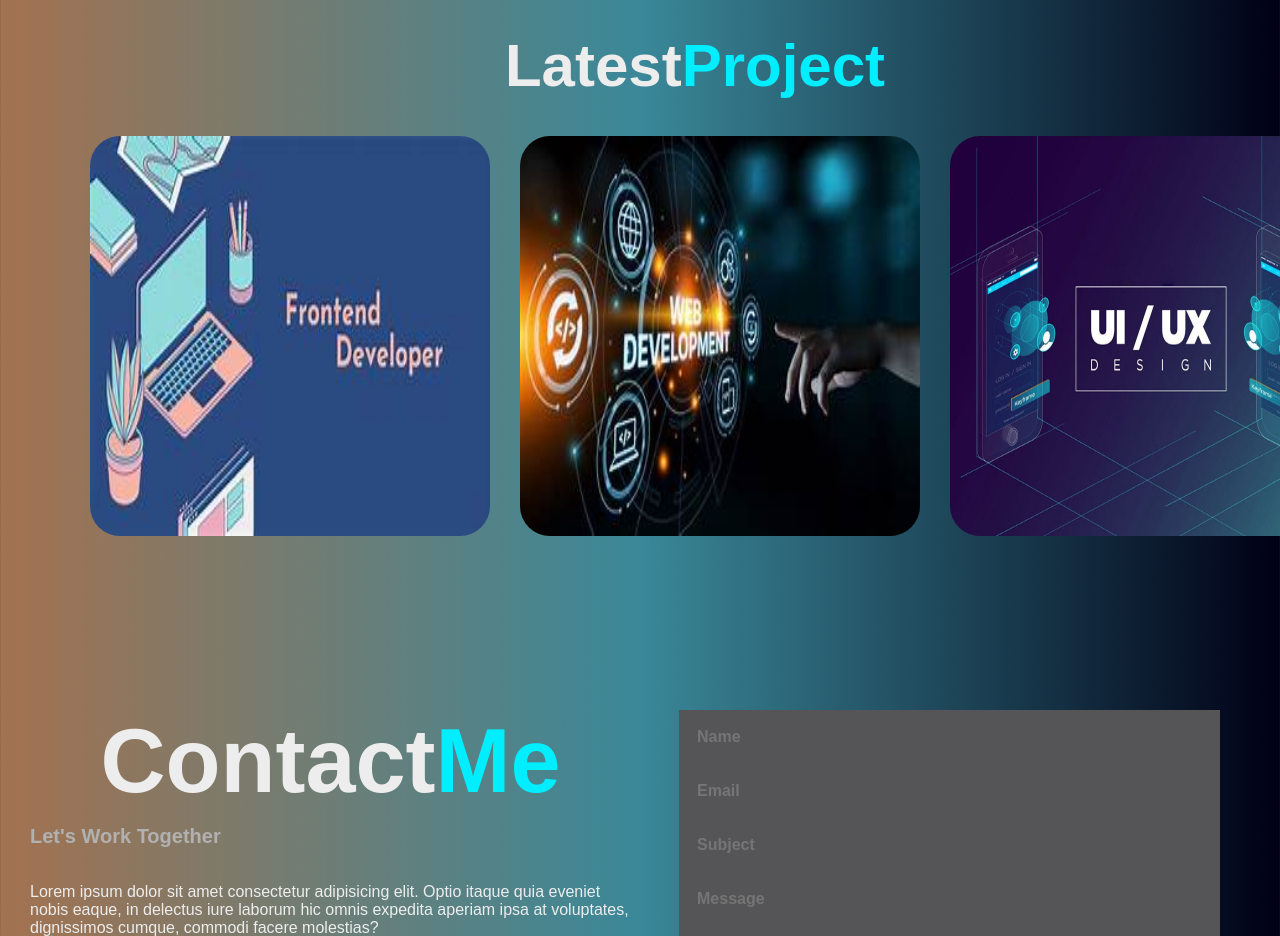
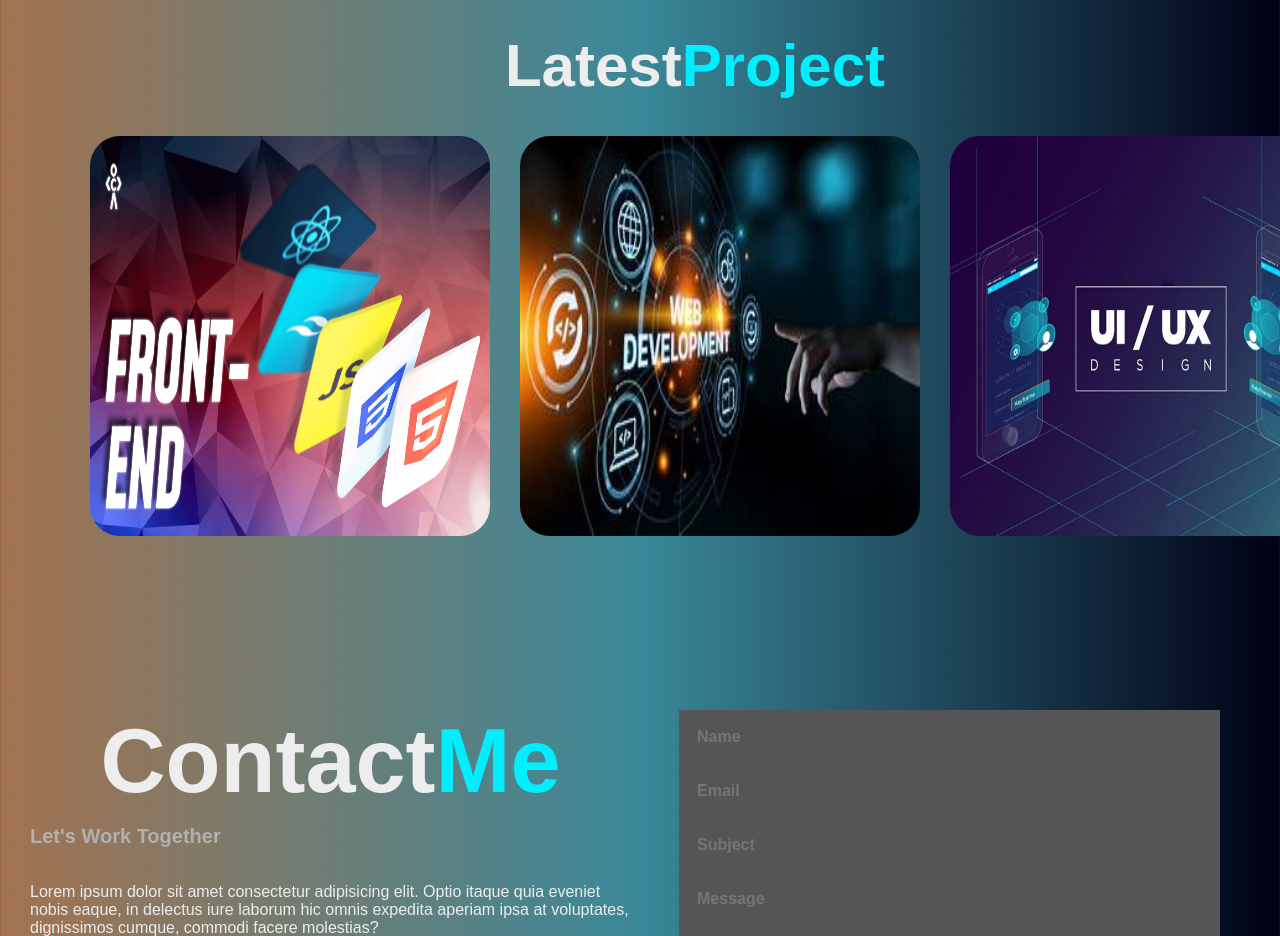
Before and after one commit to sachinkumarit7-ui/Portfolio, a plain HTML site: page index.html in a window 1280 px wide. Shown: the part 3560-4496 px from the top of the page. Drawn offline with nearby package versions, Linux system fonts and the light colour scheme.

Commit message:
Add new frontend image

```diff
--- a/index.html
+++ b/index.html
@@ -174,7 +174,7 @@
 
                 <div class="portfolio-content">
                     <div class="row">
-                        <img src="FE.jpg">
+                        <img src="frontend.png">
                         <div class="layer">
                             <h5>UI/UX design</h5>
                             <p>Lorem ipsum dolor sit amet consectetur adipisicing elit. Saepe aperiam ex cumque quasi
```
Also changed, not shown: frontend.png (added).
